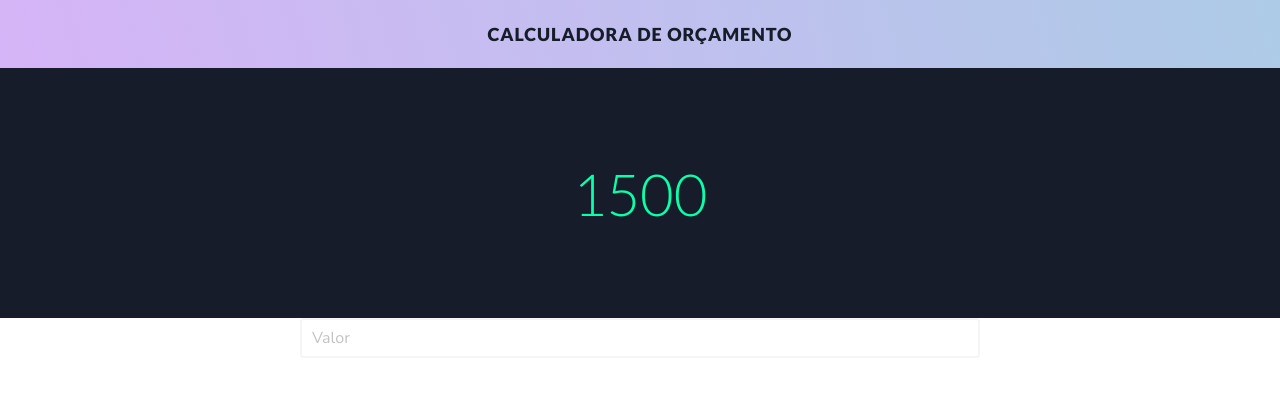
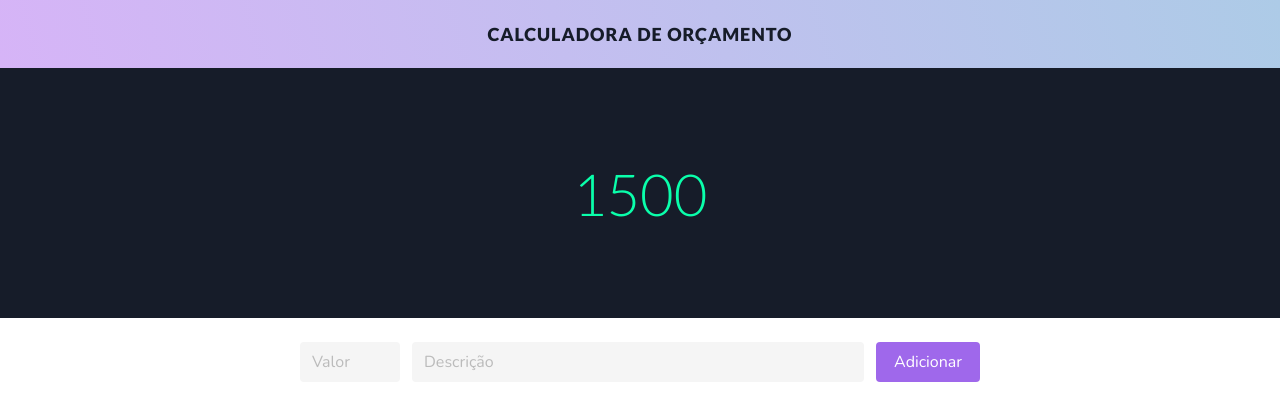
Before and after one commit to KlausDevWalker/desafio-go-dev-angular-frontend, an Angular app: page / in a window 1280 px wide. Shown: the top 420 px of the page. Built offline with nearby package versions, Linux system fonts and the light colour scheme.

Commit message:
finalize changes on textarea and button items

```diff
--- a/src/app/add-item-form/add-item-form.component.html
+++ b/src/app/add-item-form/add-item-form.component.html
@@ -1,11 +1,25 @@
 <form>
   <div class="field is-horizontal">
     <div class="field-body">
-      <div class="field">
+      <div class="field is-narrow">
         <p class="control">
-          <input type="number" name="" id="" class="input" placeholder="Valor">
+	        <label>
+		        <input type="number" class="input" placeholder="Valor">
+	        </label>
         </p>
       </div>
+
+	    <div class="field">
+		    <p class="control">
+			    <label>
+				    <input type="text" class="input" placeholder="Descrição">
+			    </label>
+		    </p>
+	    </div>
+
+	    <div class="field is-narrow">
+		    <button class="button is-primary">Adicionar</button>
+	    </div>
     </div>
   </div>
 </form>
--- a/src/app/add-item-form/add-item-form.component.scss
+++ b/src/app/add-item-form/add-item-form.component.scss
@@ -0,0 +1,3 @@
+.field.is-narrow input {
+  width: 100px;
+}
--- a/src/app/index-page/index-page.component.scss
+++ b/src/app/index-page/index-page.component.scss
@@ -50,5 +50,9 @@
 
   .add-item-container {
     width: 680px;
+
+    app-add-item-form {
+      padding: 20px;
+    }
   }
 }
--- a/src/main-styles.scss
+++ b/src/main-styles.scss
@@ -23,5 +23,6 @@ $link: $purple;
 // Update some of Bulma's component variables
 $body-background-color: white;
 $control-border-width: 2px;
-$input-border-color: $light-grey;
+$input-border-color: transparent;
+$input-background-color: $light-grey;
 $input-shadow: none;
```
